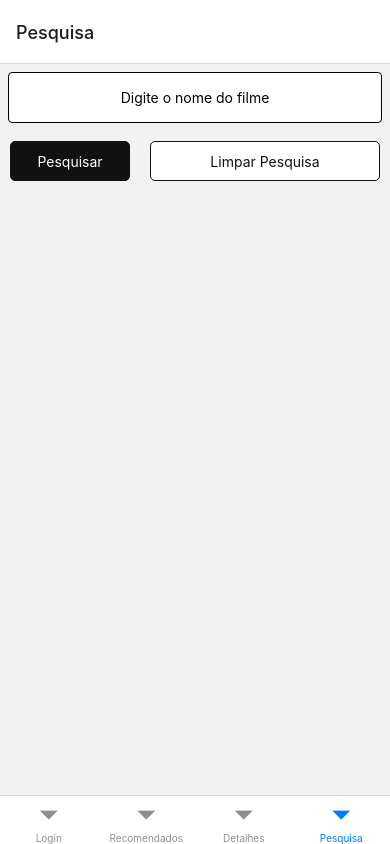
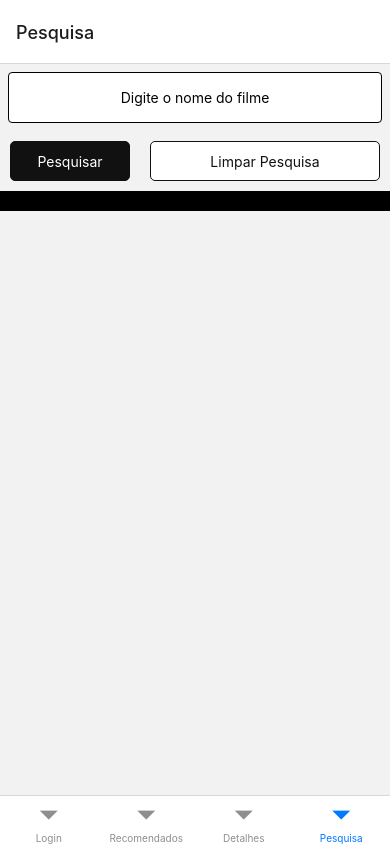
Before and after one commit to RafaelBernardinelli/Trabalho-Netflix-Mobile, a React Native app: screen /Pesquisa in a window 390 px wide. Built offline with nearby package versions, Linux system fonts and the light colour scheme.

Commit message:
feat(app): improve styles on main pages

```diff
--- a/src/components/CardMovies.jsx
+++ b/src/components/CardMovies.jsx
@@ -15,12 +15,14 @@ const CardMovies = ({ image, ...rest }) => {
 
 const styles = StyleSheet.create({
   cardImage: {
-    width: 190,
+    width: 170,
     height: 300,
     borderRadius: 15,
+    borderColor: '#fff',
+    borderWidth: 1,
   },
   cardMovies: {
-    width: 190,
+    width: 170,
     height: 300,
     borderRadius: 15,
     marginHorizontal: 5,
--- a/src/screens/Login.jsx
+++ b/src/screens/Login.jsx
@@ -1,11 +1,11 @@
-import { useEffect, useState } from "react";
+import { useEffect, useState } from 'react';
 import {
   Image,
   ImageBackground,
   StyleSheet,
   TextInput,
   View,
-} from "react-native";
+} from 'react-native';
 
 const Login = () => {
   const [loadingPage, setLoadingPage] = useState(true);
@@ -18,33 +18,24 @@ const Login = () => {
 
   return (
     <View style={styles.container}>
-      {!loadingPage ? (
       <ImageBackground
-          source={require("../../assets/loginn.png")}
+        source={require('../../assets/loginn.png')}
         style={styles.backgroundImage}
       >
         <View style={styles.loginContainer}>
           <View style={styles.loginFocus}>
+            <Image
+              style={styles.logoNetflix}
+              source={require('../../assets/netflix-removebg-preview.png')}
+            />
             <TextInput
               placeholder="Email or Phone number"
               style={styles.textInput}
             />
             <TextInput placeholder="Password" style={styles.textInput} />
-              <TextInput
-                placeholder="Confirm Password"
-                style={styles.textInput}
-              />
           </View>
         </View>
       </ImageBackground>
-      ) : (
-        <View style={styles.background}>
-          <Image
-            style={styles.logoNetflix}
-            source={require("../../assets/netflix-removebg-preview.png")}
-          />
-        </View>
-      )}
     </View>
   );
 };
@@ -55,39 +46,35 @@ const styles = StyleSheet.create({
   },
   backgroundImage: {
     flex: 1,
-    resizeMode: "cover",
+    resizeMode: 'cover',
   },
-
   background: {
     flex: 1,
-    resizeMode: "cover",
-    backgroundColor: "#000",
+    resizeMode: 'cover',
+    backgroundColor: '#000',
   },
   loginContainer: {
     flex: 1,
-    backgroundColor: "rgba(0, 0, 0, 0.8)",
+    backgroundColor: 'rgba(0, 0, 0, 0.8)',
     marginHorizontal: 20,
     marginVertical: 60,
   },
   loginFocus: {
-    alignItems: "center",
-    justifyContent: "center",
+    alignItems: 'center',
+    justifyContent: 'center',
     flex: 1,
   },
   textInput: {
-    backgroundColor: "white",
-    width: "80%",
+    backgroundColor: 'white',
+    width: '80%',
     padding: 10,
     marginVertical: 5,
     borderRadius: 5,
     zIndex: 1,
   },
-
   logoNetflix: {
     width: 200,
     height: 80,
-    alignItems: "center",
-    justifyContent: "center",
   },
 });
 
--- a/src/screens/Omdb/Omdb.jsx
+++ b/src/screens/Omdb/Omdb.jsx
@@ -20,7 +20,8 @@ const Omdb = ({ navigation }) => {
 
   const searchMovies = async () => {
     try {
-      if (search === '' || search === undefined) return setEmptyMessage(true);
+      if (search === '' || search === undefined || search === null)
+        return setEmptyMessage(true);
       const data = await axios.get(
         `http://www.omdbapi.com/?s=${search}?&apikey=70898e1d`
       );
@@ -39,7 +40,6 @@ const Omdb = ({ navigation }) => {
   useEffect(() => {
     if (search === '' || search === undefined) {
       setMoviesFound(undefined);
-      setNotFound(false);
     }
     if (search) setEmptyMessage(false);
   }, [search]);
@@ -56,6 +56,11 @@ const Omdb = ({ navigation }) => {
         {emptyMessage && (
           <Text style={styles.warnMessage}>
             Digite um filme para pesquisar...
+          </Text>
+        )}
+        {notFound && (
+          <Text style={styles.notFound}>
+            Desculpe, não conseguimos encontrar o filme pesquisado :(
           </Text>
         )}
         <View
@@ -81,16 +86,13 @@ const Omdb = ({ navigation }) => {
           />
         </View>
 
-        <ListCard
-          listMovies={moviesFound}
-          navigation={navigation}
-          search={true}
-        />
-        {notFound && (
-          <Text style={styles.notFound}>
-            Desculpe, não conseguimos encontrar o filme pesquisado :(
-          </Text>
-        )}
+        <View style={styles.page}>
+          <ListCard
+            listMovies={moviesFound}
+            navigation={navigation}
+            search={true}
+          />
+        </View>
       </View>
     </>
   );
@@ -99,10 +101,6 @@ const Omdb = ({ navigation }) => {
 export default Omdb;
 
 export const styles = StyleSheet.create({
-  container: {
-    alignItems: 'center',
-    flexDirection: 'row',
-  },
   input: {
     borderWidth: 1,
     borderRadius: 4,
@@ -124,8 +122,15 @@ export const styles = StyleSheet.create({
   notFound: {
     fontSize: 16,
     textAlign: 'center',
-    paddingTop: 90,
+    paddingTop: 0,
     fontWeight: 'bold',
     padding: 20,
   },
+  page: {
+    display: 'flex',
+    alignItems: 'center',
+    justifyContent: 'center',
+    paddingTop: 20,
+    backgroundColor: 'black',
+  },
 });
--- a/src/screens/Tmdb/TmdbPage.jsx
+++ b/src/screens/Tmdb/TmdbPage.jsx
@@ -1,6 +1,6 @@
 import axios from 'axios';
 import { useEffect, useState } from 'react';
-import { View } from 'react-native';
+import { StyleSheet, View } from 'react-native';
 import ListCard from '../../components/ListCard';
 
 const TmdbPage = ({ navigation }) => {
@@ -28,10 +28,20 @@ const TmdbPage = ({ navigation }) => {
   }, [page]);
 
   return (
-    <View>
+    <View style={styles.page}>
       <ListCard listMovies={infos} navigation={navigation} />
     </View>
   );
 };
 
 export default TmdbPage;
+
+const styles = StyleSheet.create({
+  page: {
+    display: 'flex',
+    alignItems: 'center',
+    justifyContent: 'center',
+    paddingTop: 20,
+    backgroundColor: 'black',
+  },
+});
```
Lines whose indentation alone changed are shown as unchanged.
